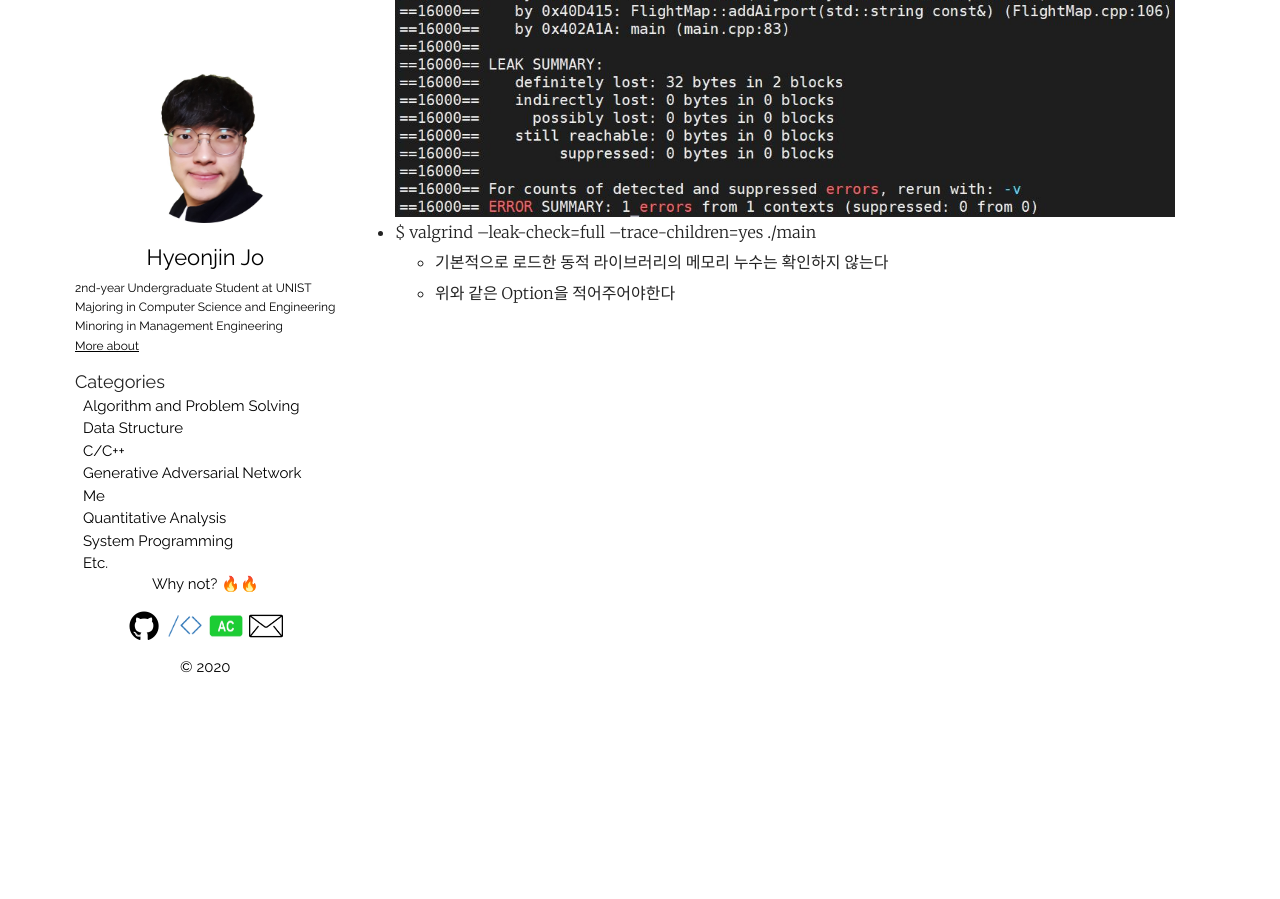
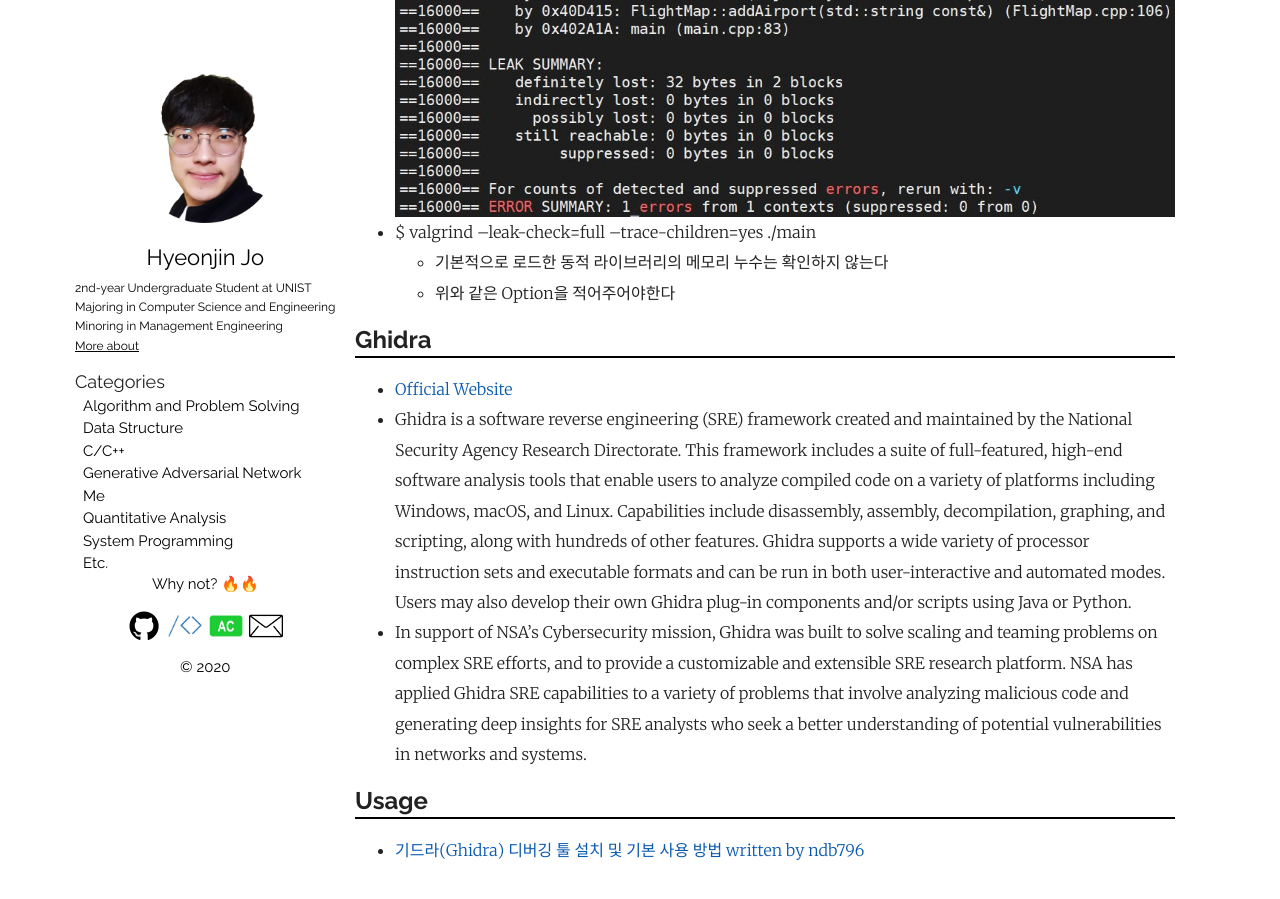
Before and after one commit to thinkin9/thinkin9.github.io, a Jekyll site: the page built from _posts/2020-09-03-Valgrind.markdown, in a window 1280 px wide and 900 px high, scrolled down 978 px. Built offline with Jekyll 4.4.1, drawn with Linux system fonts in a browser that asks for light colours.

Commit message:
20200903

```diff
--- a/_posts/2020-09-03-Valgrind.markdown
+++ b/_posts/2020-09-03-Valgrind.markdown
@@ -22,3 +22,15 @@
 * $ valgrind --leak-check=full --trace-children=yes ./main
     * 기본적으로 로드한 동적 라이브러리의 메모리 누수는 확인하지 않는다
     * 위와 같은 Option을 적어주어야한다
+
+## Ghidra
+<hr style="height: 2px; border:none; margin-top: -1em; margin-bottom:0.5em; padding: 0; background:black">
+
+* [Official Website](https://ghidra-sre.org/)
+* Ghidra is a software reverse engineering (SRE) framework created and maintained by the National Security Agency Research Directorate. This framework includes a suite of full-featured, high-end software analysis tools that enable users to analyze compiled code on a variety of platforms including Windows, macOS, and Linux. Capabilities include disassembly, assembly, decompilation, graphing, and scripting, along with hundreds of other features. Ghidra supports a wide variety of processor instruction sets and executable formats and can be run in both user-interactive and automated modes. Users may also develop their own Ghidra plug-in components and/or scripts using Java or Python.
+* In support of NSA's Cybersecurity mission, Ghidra was built to solve scaling and teaming problems on complex SRE efforts, and to provide a customizable and extensible SRE research platform. NSA has applied Ghidra SRE capabilities to a variety of problems that involve analyzing malicious code and generating deep insights for SRE analysts who seek a better understanding of potential vulnerabilities in networks and systems.
+
+## Usage
+<hr style="height: 2px; border:none; margin-top: -1em; margin-bottom:0.5em; padding: 0; background:black">
+
+* [기드라(Ghidra) 디버깅 툴 설치 및 기본 사용 방법 written by ndb796](https://ndb796.tistory.com/323)
```
Also changed, not shown: _posts/2020-09-03-Ghidra.markdown (deleted, +0 -20 lines).
